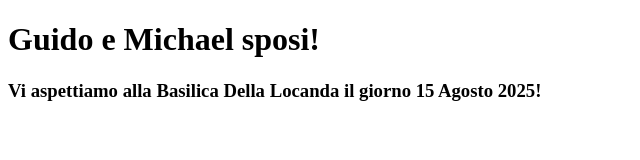
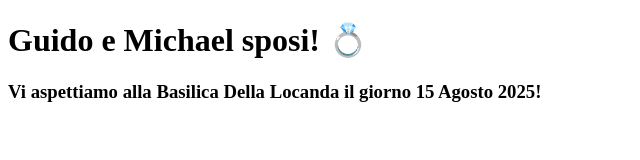
Before and after one commit to Cadienvan/la-locanda-del-tech-git, a plain HTML site: page index.html in a window 1280 px wide. Shown: the whole page, without its empty margins (0-640 px from the left). Drawn offline with Linux system fonts and the light colour scheme.

Commit message:
feat: add emoji

```diff
--- a/index.html
+++ b/index.html
@@ -6,7 +6,7 @@
   <title>Document</title>
 </head>
 <body>
-  <h1>Guido e Michael sposi!</h1>
+  <h1>Guido e Michael sposi! 💍</h1>
   <h3>Vi aspettiamo alla Basilica Della Locanda il giorno 15 Agosto 2025!</h3>
 </body>
 </html>
```
